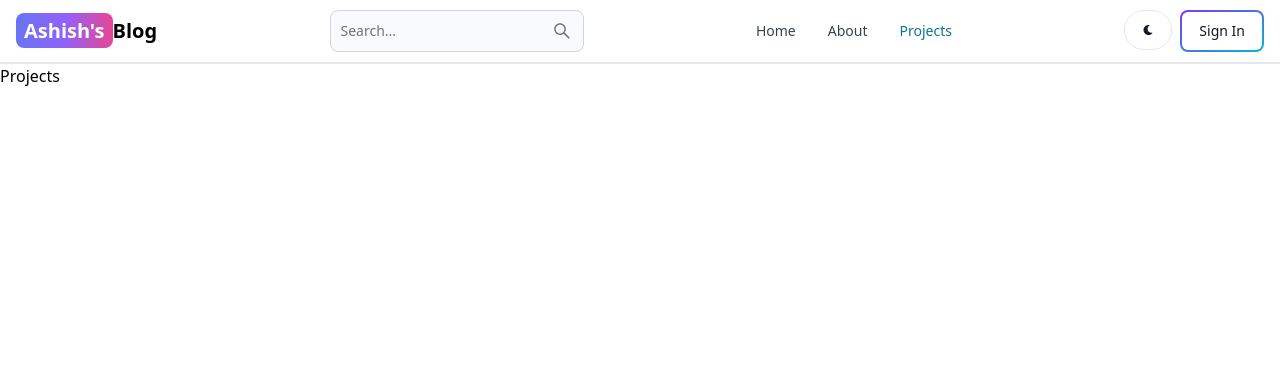
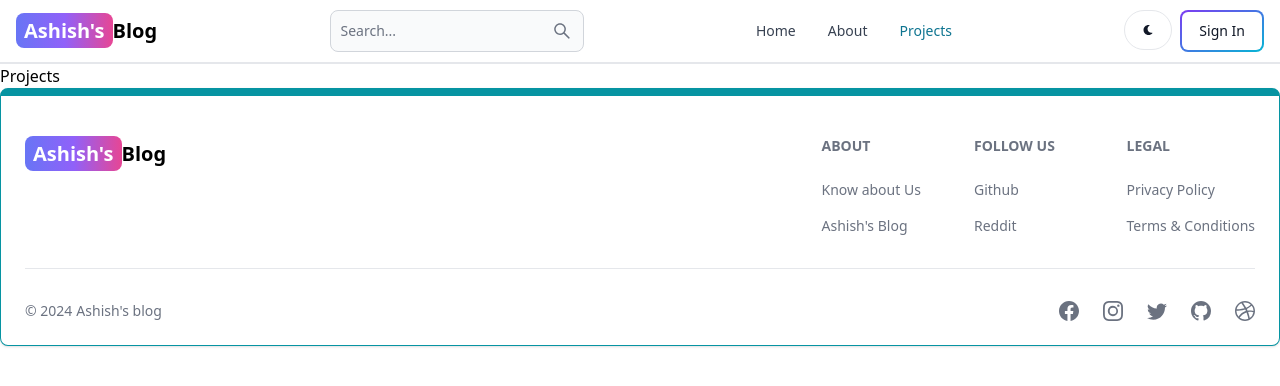
Before and after one commit to ashishsen003/blog-app, a React (Vite) app in the folder frontend/: page /projects in a window 1280 px wide. Shown: the top 386 px of the page. Built offline with nearby package versions, Linux system fonts and the light colour scheme.

Commit message:
created footer

```diff
--- a/frontend/src/App.jsx
+++ b/frontend/src/App.jsx
@@ -7,6 +7,7 @@
 import Dashboard from './pages/Dashboard'
 import Projects from './pages/Projects'
 import Headers from './components/Headers'
+import Footer from './components/Footer'
 
 const App = () => {
   return (
@@ -20,6 +21,7 @@
         <Route path='/dashboard' element={<Dashboard />} />
         <Route path='/projects' element={<Projects />} />
       </Routes>
+      <Footer />
     </BrowserRouter>
   )
 }
--- /dev/null
+++ b/frontend/src/components/Footer.jsx
@@ -0,0 +1,74 @@
+import { Footer } from "flowbite-react";
+import React from "react";
+import { Link } from "react-router-dom";
+import {BsFacebook, BsInstagram, BsTwitter, BsGithub, BsDribbble} from 'react-icons/bs'
+
+const FooterCom = () => {
+  return (
+    <Footer container className="border border-t-8 border-teal-500">
+      <div className="w-full max-w-7xl mx-auto">
+        <div className="grid w-full justify-between sm:flex md:grid-cols-1">
+          <div className="mt-5">
+            <Link
+              to="/"
+              className="self-center whitespace-nowrap text-lg sm:text-xl font-semibold dark:text-white"
+            >
+              <span className="px-2 py-1 bg-gradient-to-r from-indigo-500 via-purple-500 to-pink-500 rounded-lg text-white">
+                Ashish's
+              </span>
+              Blog
+            </Link>
+          </div>
+          <div className="grid grid-cols-2 gap-8 mt-4 sm:grid-cols-3 sm:gap-6">
+            <div>
+              <Footer.Title title="About" />
+              <Footer.LinkGroup col>
+                <Footer.Link href="#" target="_blank" rel="noopener noreferror">
+                  Know about Us
+                </Footer.Link>
+                <Footer.Link href="#" target="_blank" rel="noopener noreferror">
+                  Ashish's Blog
+                </Footer.Link>
+              </Footer.LinkGroup>
+            </div>
+            <div>
+              <Footer.Title title="Follow Us" />
+              <Footer.LinkGroup col>
+                <Footer.Link href="https://github.com/ashishsen003" target="_blank" rel="noopener noreferror">
+                  Github
+                </Footer.Link>
+                <Footer.Link href="#">
+                  Reddit
+                </Footer.Link>
+              </Footer.LinkGroup>
+            </div>
+            <div>
+              <Footer.Title title="Legal" />
+              <Footer.LinkGroup col>
+                <Footer.Link href="https://github.com/ashishsen003" target="_blank" rel="noopener noreferror">
+                  Privacy Policy
+                </Footer.Link>
+                <Footer.Link href="#">
+                  Terms & Conditions
+                </Footer.Link>
+              </Footer.LinkGroup>
+            </div>
+          </div>
+        </div>
+        <Footer.Divider />
+        <div className="w-full sm:flex sm:items-center sm:justify-between">
+            <Footer.Copyright href='#' by="Ashish's blog" year={new Date().getFullYear()} />
+            <div className="flex gap-6 sm:mt-0 mt-4 sm:justify-center">
+                <Footer.Icon href='#' icon={BsFacebook} />
+                <Footer.Icon href='#' icon={BsInstagram} />
+                <Footer.Icon href='#' icon={BsTwitter} />
+                <Footer.Icon href="https://github.com/ashishsen003" icon={BsGithub} />
+                <Footer.Icon href='#' icon={BsDribbble} />
+            </div>
+        </div>
+      </div>
+    </Footer>
+  );
+};
+
+export default FooterCom;
```
